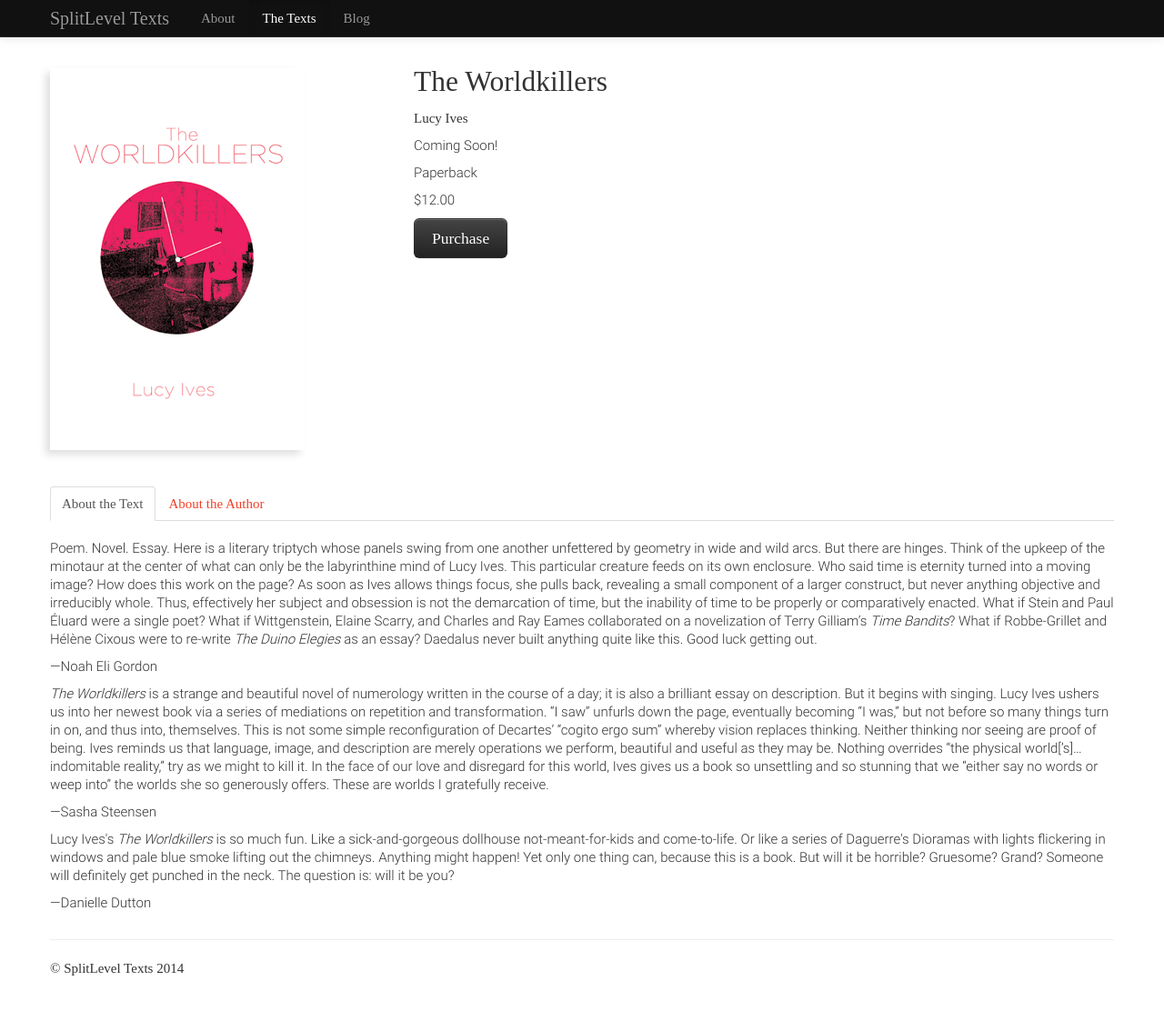
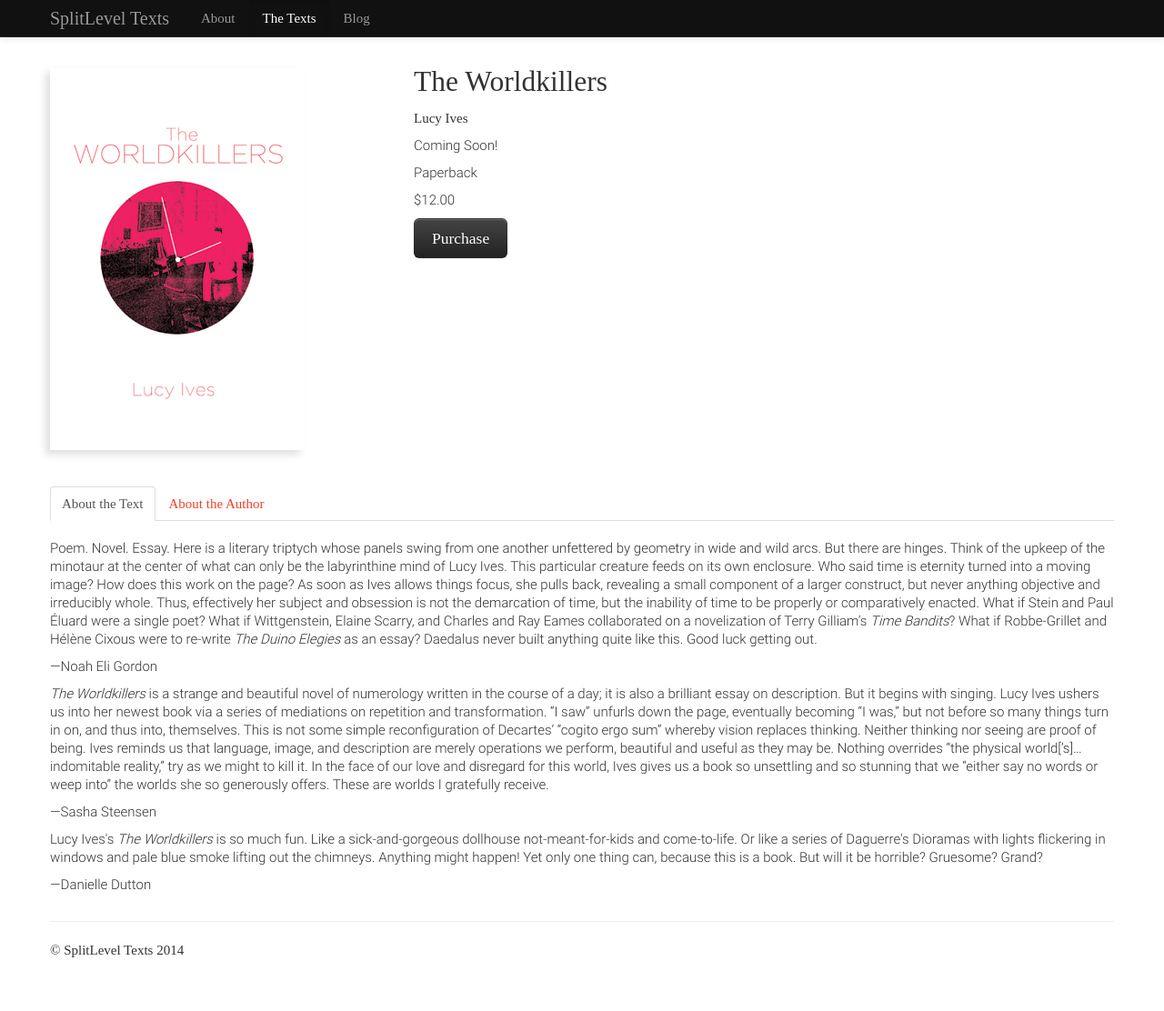
Before and after one commit to splitleveltexts/splitleveltexts.github.io, a Jekyll site: the page built from texts/the-worldkillers.html, in a window 1280 px wide and 1125 px high. Shown: the top 1112 px of the window at 91% size. Built offline with Jekyll 4.4.1, drawn with Linux system fonts in a browser that asks for light colours; some web fonts are replaced.

Commit message:
Update the-worldkillers.html

```diff
--- a/texts/the-worldkillers.html
+++ b/texts/the-worldkillers.html
@@ -43,7 +43,7 @@ texts: active
 						<p><em>The Worldkillers</em> is a strange and beautiful novel of numerology written in the course of a day; it is also a brilliant essay on description.  But it begins with singing.  Lucy Ives ushers us into her newest book via a series of mediations on repetition and transformation. “I saw” unfurls down the page, eventually becoming “I was,” but not before so many things turn in on, and thus into, themselves.  This is not some simple reconfiguration of Decartes’ “cogito ergo sum” whereby vision replaces thinking.  Neither thinking nor seeing are proof of being.  Ives reminds us that language, image, and description are merely operations we perform, beautiful and useful as they may be.  Nothing overrides “the physical world[’s]…indomitable reality,” try as we might to kill it.  In the face of our love and disregard for this world, Ives gives us a book so unsettling and so stunning that we “either say no words or weep into” the worlds she so generously offers.  These are worlds I gratefully receive.</p>
                          <p>—Sasha Steensen</p>
 
-                         <p>Lucy Ives's <em>The Worldkillers</em> is so much fun. Like a sick-and-gorgeous dollhouse not-meant-for-kids and come-to-life. Or like a series of Daguerre's Dioramas with lights flickering in windows and pale blue smoke lifting out the chimneys. Anything might happen! Yet only one thing can, because this is a book. But will it be horrible? Gruesome? Grand? Someone will definitely get punched in the neck. The question is: will it be you?</p>
+                         <p>Lucy Ives's <em>The Worldkillers</em> is so much fun. Like a sick-and-gorgeous dollhouse not-meant-for-kids and come-to-life. Or like a series of Daguerre's Dioramas with lights flickering in windows and pale blue smoke lifting out the chimneys. Anything might happen! Yet only one thing can, because this is a book. But will it be horrible? Gruesome? Grand?</p>
 							<p>—Danielle Dutton</p>
 
 
@@ -53,12 +53,13 @@ texts: active
 					<div class="row">
 						<!-- Author Image -->
 						<div class="span3">
-  							<img class="img-square" src="/img/author/lucy_ives.jpg">
+  							<img class="img-square" src="/img/author/lucy_ives.png">
   						</div>
   						<!-- Author Bio -->
   						<div class="span9 author-bio">
-  						<p>Lucy Ives is most recently the author of <em>The Worldkillers</em> (SplitLevel Texts, 2014), <em>Orange Roses</em> (Ahsahta, 2013), and <em>nineties</em> (Tea Party Republicans, 2013). Her work has appeared in <em>BOMB</em>, <em>Conjunctions</em>, <em>Fence</em>, <em>The Huffington Post</em>, <em>n+1</em>, <em>Ploughshares</em>, and other journals. A deputy editor at <emTriple Canopy</em>, she is co-editor of Corrected Slogans: Reading and Writing Conceptualism, published by Triple Canopy and the Museum of Contemporary Art Denver. With Triple Canopy, she participated as an artist in the 2014 Whitney Biennial.</p>
-
+  						<p>Lucy Ives is most recently the author of <em>The Worldkillers</em> (SplitLevel Texts, 2014), <em>Orange Roses</em> (Ahsahta, 2013), and <em>nineties</em> (Tea Party Republicans, 2013). Her work has appeared in <em>BOMB</em>, <em>Conjunctions</em>, <em>Fence</em>, <em>The Huffington Post</em>, <em>n+1</em>, <em>Ploughshares</em>, and other journals. She is the editor of <em>Triple Canopy</em> and co-editor of <em>Corrected Slogans: Reading and Writing Conceptualism</em>, published by Triple Canopy and the Museum of Contemporary Art Denver. With Triple Canopy, she participated as an artist in the 2014 Whitney Biennial.</p>
+						<br>
+						<p>Photo Credit: Sigurd Widenfalk</p>
 
   						</div>
   					</div><!-- /.row -->
```
